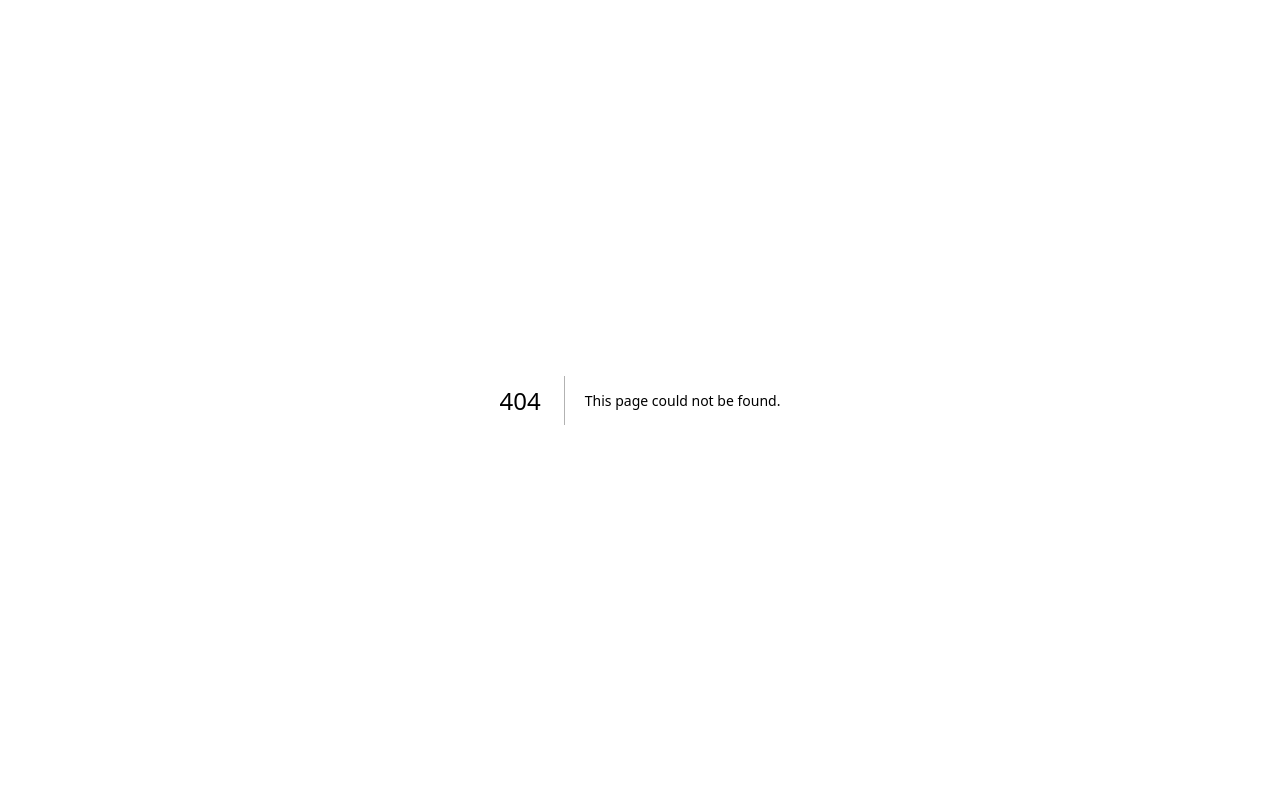
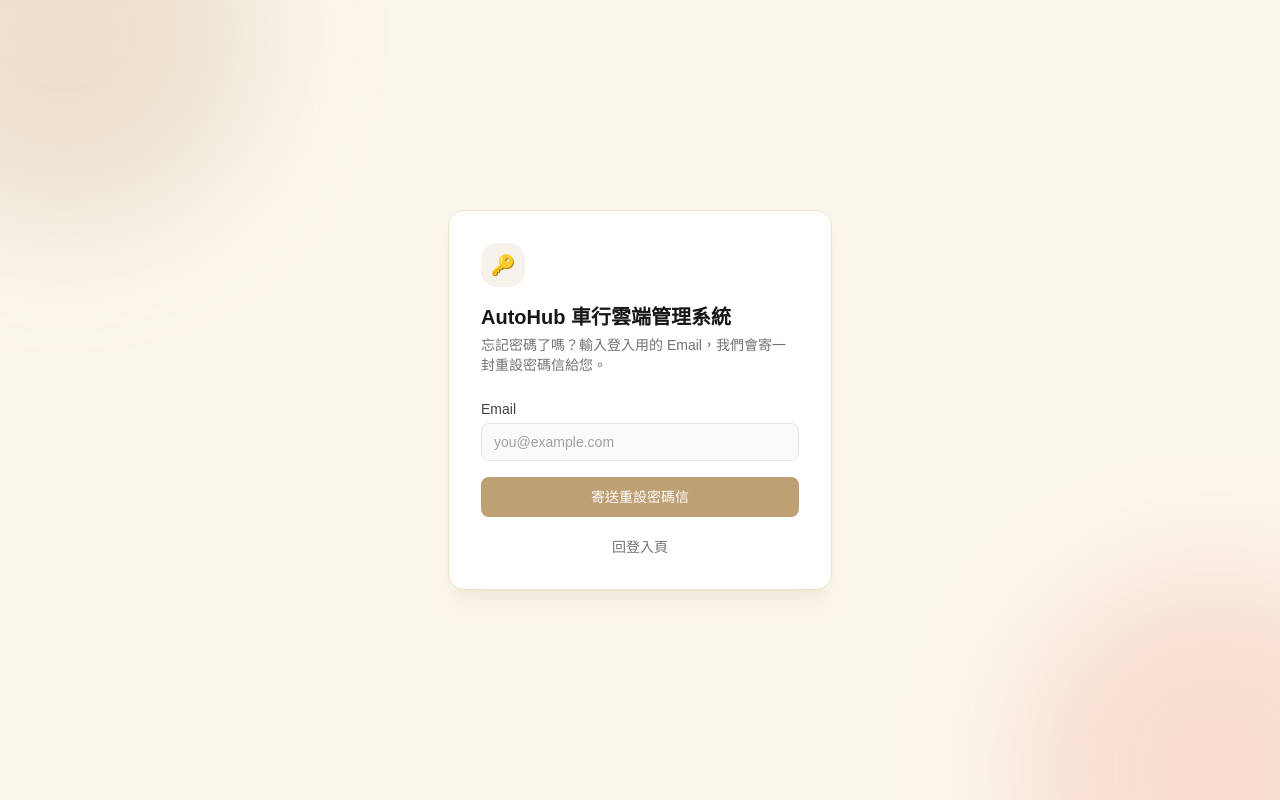
Before and after one commit to suyu0216/car-dealer-app, a Next.js app: page /auth/forgot-password in a window 1280 px wide. Before the commit this address had no page. Built offline with nearby package versions, Linux system fonts and the light colour scheme.

Commit message:
新增忘記密碼自助功能

```diff
--- /dev/null
+++ b/src/app/auth/forgot-password/actions.ts
@@ -0,0 +1,61 @@
+"use server";
+
+// 忘記密碼的自助入口——取代直接在 Supabase 後台手動按「Send password
+// recovery」。後台那顆按鈕沒辦法指定驗證完要跳去哪一頁，預設會導回網站
+// 首頁，首頁發現還沒登入又彈回登入畫面，整個「設定新密碼」的步驟就這樣
+// 被跳過（2026-08-28 員工 rink3377@gmail.com 的重設密碼信就是卡在這裡）。
+//
+// 這裡呼叫的 resetPasswordForEmail() 是 Supabase Auth 的公開 API（不需要
+// service role key，一般 anon client 就能呼叫），跟 dashboard/
+// staff-actions.ts 的 inviteStaffMember() 一樣明確帶 redirectTo，確保
+// 驗證完會正確導回 /auth/confirm，再由那邊判斷要不要導去
+// /auth/set-password 讓使用者輸入新密碼。redirectTo 額外帶的
+// ?flow=recovery 標記，用途見 auth/confirm/route.ts 開頭的說明。
+import { createClient } from "@/lib/supabase/server";
+import { getSiteUrl } from "@/lib/supabase/site-url";
+
+export interface ForgotPasswordState {
+  error?: string;
+  success?: string;
+}
+
+/** 把常見的 Supabase 重設密碼錯誤訊息轉成中文，其餘原樣顯示。 */
+function translateResetError(message: string): string {
+  if (/rate limit|after \d+ seconds|security purposes/i.test(message)) {
+    return "請求太頻繁，請稍等一下再試一次。";
+  }
+  if (/unable to validate email address/i.test(message)) {
+    return "Email 格式不正確。";
+  }
+  return `發送失敗：${message}`;
+}
+
+export async function requestPasswordReset(
+  _prevState: ForgotPasswordState | undefined,
+  formData: FormData
+): Promise<ForgotPasswordState> {
+  const email = String(formData.get("email") ?? "").trim();
+
+  if (!email) {
+    return { error: "請輸入 Email。" };
+  }
+
+  const supabase = await createClient();
+  const siteUrl = await getSiteUrl();
+
+  const { error } = await supabase.auth.resetPasswordForEmail(email, {
+    redirectTo: `${siteUrl}/auth/confirm?flow=recovery`,
+  });
+
+  if (error) {
+    return { error: translateResetError(error.message) };
+  }
+
+  // 不管這個信箱有沒有對應帳號，都回同一句成功訊息——這是
+  // resetPasswordForEmail() 本身的設計（信箱不存在也不會回傳錯誤），前端
+  // 跟著這樣處理，才不會被拿來測試「這個 Email 是不是已經註冊過」。
+  return {
+    success:
+      "如果這個信箱有對應的帳號，我們已經寄出重設密碼信，請至信箱查收（記得也看一下垃圾郵件匣）。",
+  };
+}
--- /dev/null
+++ b/src/app/auth/forgot-password/page.tsx
@@ -0,0 +1,86 @@
+"use client";
+
+// 自助「忘記密碼」入口——見 ./actions.ts 開頭的說明，取代直接在 Supabase
+// 後台手動按重設密碼（那個管道無法指定正確的跳轉網址）。任何已存在的
+// 帳號（不管是被邀請的員工，還是自己註冊的車行管理員）都可以從這裡
+// 拿到一封「連結正確」的重設密碼信，樣式跟 /login、/auth/set-password
+// 統一（同一套米白底＋金色點綴的卡片風格）。
+import { useActionState } from "react";
+import { requestPasswordReset, type ForgotPasswordState } from "./actions";
+import { APP_NAME } from "@/lib/config";
+
+const initialState: ForgotPasswordState = {};
+
+export default function ForgotPasswordPage() {
+  const [state, formAction, pending] = useActionState(requestPasswordReset, initialState);
+
+  return (
+    <div className="relative flex min-h-screen items-center justify-center overflow-hidden bg-[#FBF6EC] px-4 dark:bg-neutral-950">
+      <div
+        aria-hidden
+        className="pointer-events-none absolute -top-40 -left-32 h-96 w-96 rounded-full bg-[#BFA074]/25 blur-3xl dark:bg-[#BFA074]/10"
+      />
+      <div
+        aria-hidden
+        className="pointer-events-none absolute -bottom-40 -right-32 h-96 w-96 rounded-full bg-[#E8542D]/15 blur-3xl dark:bg-[#E8542D]/10"
+      />
+      <div className="relative w-full max-w-sm rounded-2xl border border-[#F0E1CB] bg-white p-8 shadow-xl shadow-[#BFA074]/10 dark:border-neutral-800 dark:bg-neutral-900">
+        <div className="flex h-11 w-11 items-center justify-center rounded-2xl bg-[#BFA074]/15 text-xl">
+          🔑
+        </div>
+        <h1 className="mt-4 text-xl font-semibold text-neutral-900 dark:text-neutral-100">
+          {APP_NAME}
+        </h1>
+        <p className="mt-1 text-sm text-neutral-500">
+          忘記密碼了嗎？輸入登入用的 Email，我們會寄一封重設密碼信給您。
+        </p>
+
+        <form action={formAction} className="mt-6 space-y-4">
+          <div>
+            <label
+              htmlFor="email"
+              className="block text-sm font-medium text-neutral-700 dark:text-neutral-300"
+            >
+              Email
+            </label>
+            <input
+              id="email"
+              name="email"
+              type="email"
+              required
+              autoComplete="email"
+              placeholder="you@example.com"
+              className="auth-input mt-1 w-full rounded-lg border border-neutral-200 bg-neutral-50 px-3 py-2 text-sm text-black outline-none placeholder:text-neutral-400 focus:border-[#BFA074] focus:bg-white"
+            />
+          </div>
+
+          {state?.error && (
+            <p className="rounded-lg bg-red-50 px-3 py-2 text-sm text-red-600 ring-1 ring-inset ring-red-100">
+              {state.error}
+            </p>
+          )}
+          {state?.success && (
+            <p className="rounded-lg bg-emerald-50 px-3 py-2 text-sm text-emerald-700 ring-1 ring-inset ring-emerald-100">
+              {state.success}
+            </p>
+          )}
+
+          <button
+            type="submit"
+            disabled={pending}
+            className="w-full rounded-lg bg-[#BFA074] py-2.5 text-sm font-medium text-white transition hover:bg-[#AD9066] disabled:cursor-not-allowed disabled:opacity-60"
+          >
+            {pending ? "發送中…" : "寄送重設密碼信"}
+          </button>
+        </form>
+
+        <a
+          href="/login"
+          className="mt-5 block text-center text-sm text-neutral-500 underline-offset-2 hover:text-neutral-900 hover:underline dark:hover:text-neutral-100"
+        >
+          回登入頁
+        </a>
+      </div>
+    </div>
+  );
+}
```
